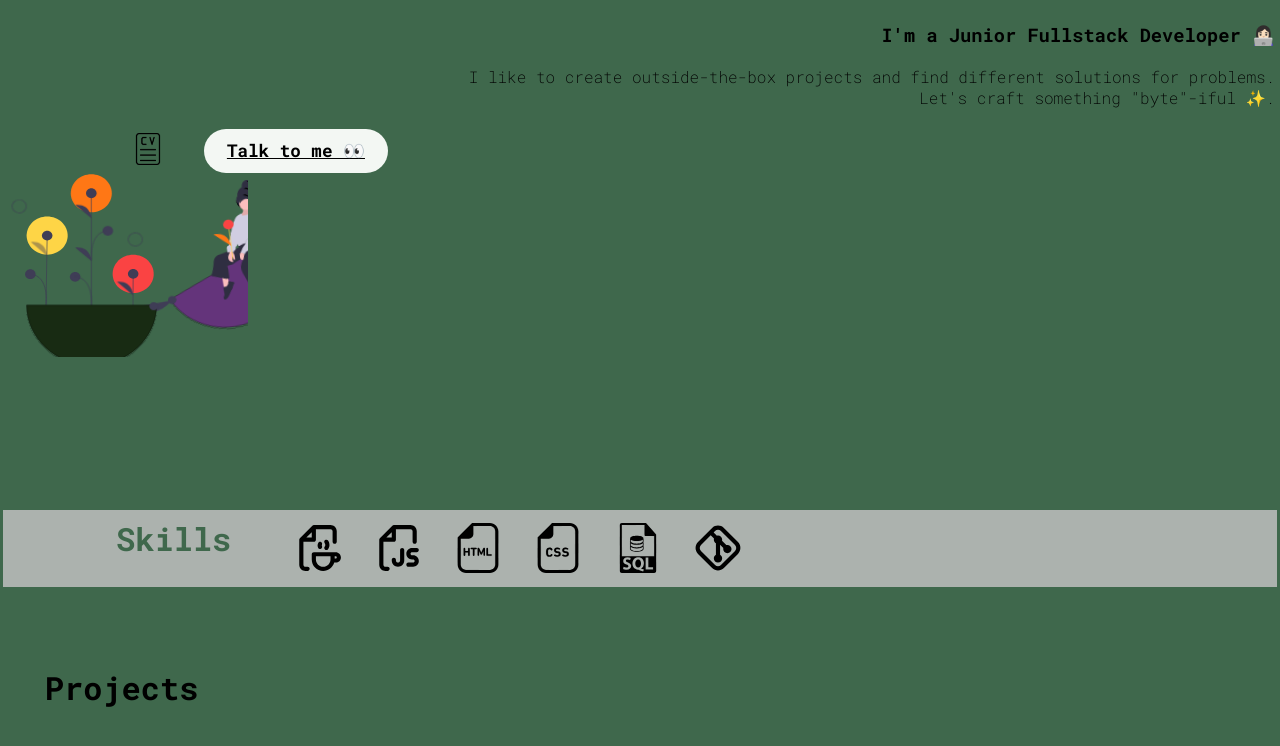
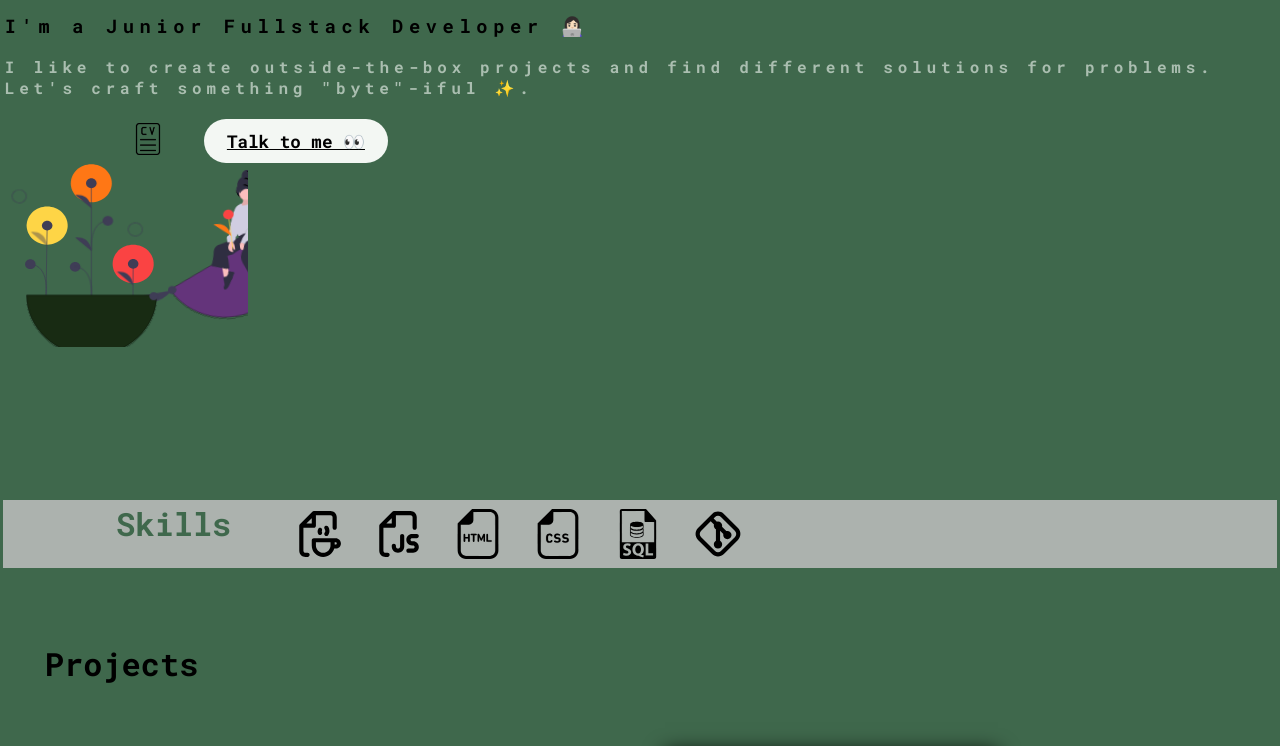
Before and after one commit to isadecarvalhodev/portfolio-website, a website: page index.html in a window 1280 px wide. Shown: the part 339-1085 px from the top of the page. Drawn offline with Linux system fonts and the light colour scheme.

Commit message:
Update main.css

```diff
--- a/css/main.css
+++ b/css/main.css
@@ -191,30 +191,39 @@ section {
 .hero {
   display: block;
   text-align: center;
+  text-align: center;
+}
+
+h2 {
+  font-size: 2.5em;
+  line-height: 1em;
+  margin-top: .2em;
 }
 
 .left-col {
-  display: flex;
-  justify-content: space-around;
+
   align-items: left;
-
   color: rgb(43, 40, 40);
   letter-spacing: 0.3em;
 }
 
 
 .subhead {
-  text-align: right;
+font-weight: bolder;
+letter-spacing: .3em;
+color: #000000;
+
+
 }
+
 p {
   align-items: flex-end;
+  font-weight: bold;
+  color: #aabeb0;
+
 }
 
-h2 {
-  font-size: 2.5em;
-  line-height: 1.3em;
-  margin-top: 0.2em;
-}
+
 
 .custom-class {
   padding: 100px;
```
